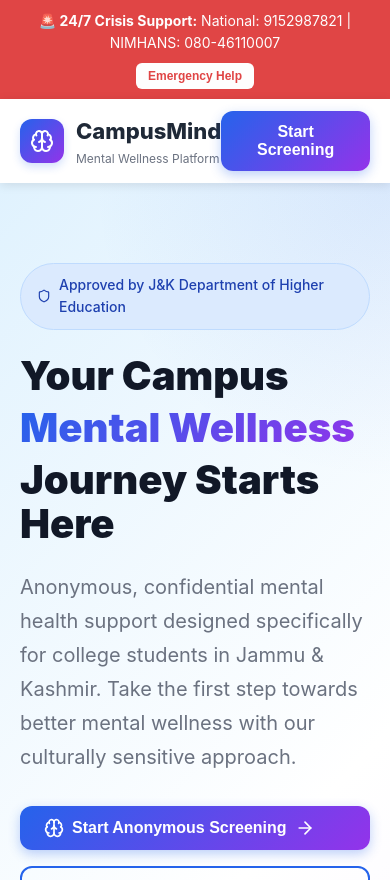
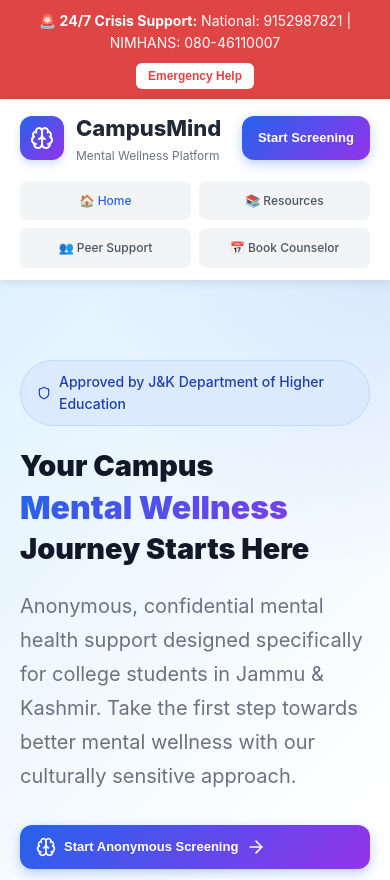
Before and after one commit to LastCoderPython/campusmind-platform, a React (Vite) app: page / in a window 390 px wide. Shown: the top 880 px of the page. Built offline with nearby package versions, Linux system fonts and the light colour scheme.

Commit message:
Complete mobile navigation fix with 2x2 grid layout

```diff
--- a/src/App.tsx
+++ b/src/App.tsx
@@ -311,6 +311,14 @@
       {/* Header */}
       <header className="header">
         <div className="container">
+          {/* Top row: Logo and Start Screening button */}
+          <div style={{
+            display: 'flex',
+            justifyContent: 'space-between',
+            alignItems: 'center',
+            width: '100%',
+            marginBottom: '16px'
+          }}>
             <div className="logo" onClick={() => handleNavigate('home')}>
               <div className="logo-icon">
                 <Brain size={24} color="white" />
@@ -321,40 +329,42 @@
               </div>
             </div>
 
+            <button onClick={handleStartScreening} className="btn btn-primary">
+              Start Screening
+            </button>
+          </div>
+
+          {/* Navigation menu - now mobile friendly */}
           <nav className="nav">
             <a
               href="#"
               onClick={(e) => { e.preventDefault(); handleNavigate('home'); }}
               style={{ color: currentPage === 'home' ? '#2563eb' : '#4b5563' }}
             >
-              Home
+              🏠 Home
             </a>
             <a
               href="#"
               onClick={(e) => { e.preventDefault(); handleNavigate('resources'); }}
               style={{ color: currentPage === 'resources' ? '#2563eb' : '#4b5563' }}
             >
-              Resources
+              📚 Resources
             </a>
             <a
               href="#"
               onClick={(e) => { e.preventDefault(); handleNavigate('peer-support'); }}
               style={{ color: currentPage === 'peer-support' ? '#2563eb' : '#4b5563' }}
             >
-              Peer Support
+              👥 Peer Support
             </a>
             <a
               href="#"
               onClick={(e) => { e.preventDefault(); handleNavigate('booking'); }}
               style={{ color: currentPage === 'booking' ? '#2563eb' : '#4b5563' }}
             >
-              Book Counselor
+              📅 Book Counselor
             </a>
           </nav>
-
-          <button onClick={handleStartScreening} className="btn btn-primary">
-            Start Screening
-          </button>
         </div>
       </header>
 
--- a/src/index.css
+++ b/src/index.css
@@ -791,3 +791,125 @@
     gap: 20px;
   }
 }
+
+/* Mobile Navigation Fix - Add this at the END of index.css */
+@media (max-width: 768px) {
+  .crisis-alert .container {
+    flex-direction: column;
+    gap: 8px;
+    text-align: center;
+  }
+
+  .header .container {
+    flex-direction: column !important;
+    padding: 12px 20px;
+    gap: 0 !important;
+    align-items: stretch !important;
+  }
+
+  /* Show navigation menu on mobile - 2x2 grid */
+  .nav {
+    display: grid !important;
+    grid-template-columns: 1fr 1fr !important;
+    gap: 8px !important;
+    width: 100% !important;
+    margin-top: 0 !important;
+  }
+
+  .nav a {
+    background: #f3f4f6 !important;
+    padding: 12px 6px !important;
+    border-radius: 8px !important;
+    font-size: 13px !important;
+    text-align: center !important;
+    font-weight: 500 !important;
+    transition: all 0.2s !important;
+  }
+
+  .nav a:hover {
+    background: #e5e7eb !important;
+    transform: translateY(-1px) !important;
+  }
+
+  /* Active page styling */
+  .nav a[style*="#2563eb"] {
+    background: #eff6ff !important;
+    color: #2563eb !important;
+    border: 2px solid #bfdbfe !important;
+  }
+
+  /* Other responsive improvements */
+  .hero-content {
+    grid-template-columns: 1fr;
+    gap: 40px;
+  }
+
+  .hero h1 {
+    font-size: 2.2rem !important;
+  }
+
+  .gradient-text {
+    font-size: 2.4rem !important;
+  }
+
+  .button-group {
+    flex-direction: column;
+  }
+
+  .trust-indicators {
+    grid-template-columns: 1fr;
+    gap: 12px;
+  }
+
+  .modal-content {
+    padding: 24px 16px !important;
+    margin: 20px !important;
+    max-width: none !important;
+  }
+
+  .features-header h2,
+  .privacy-header h2 {
+    font-size: 1.8rem !important;
+  }
+
+  .government h2 {
+    font-size: 1.6rem !important;
+  }
+
+  .features-grid {
+    grid-template-columns: 1fr;
+    gap: 20px;
+  }
+
+  .privacy-grid {
+    grid-template-columns: 1fr;
+    gap: 16px;
+  }
+
+  /* Make buttons more mobile friendly */
+  .btn {
+    min-height: 44px !important;
+    padding: 12px 16px !important;
+    font-size: 14px !important;
+  }
+
+  .btn-primary {
+    font-size: 13px !important;
+  }
+}
+
+/* Extra small mobile devices */
+@media (max-width: 480px) {
+  .nav a {
+    font-size: 12px !important;
+    padding: 10px 4px !important;
+  }
+
+  .hero h1 {
+    font-size: 1.8rem !important;
+  }
+
+  .gradient-text {
+    font-size: 2rem !important;
+  }
+}
```
Also changed, not shown: 1 other file (tests, documents, lock files or other folders). Lines whose indentation alone changed are shown as unchanged.
